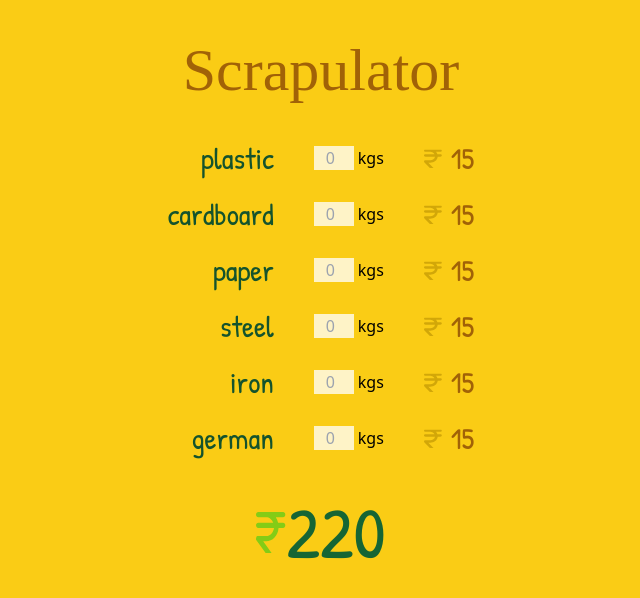
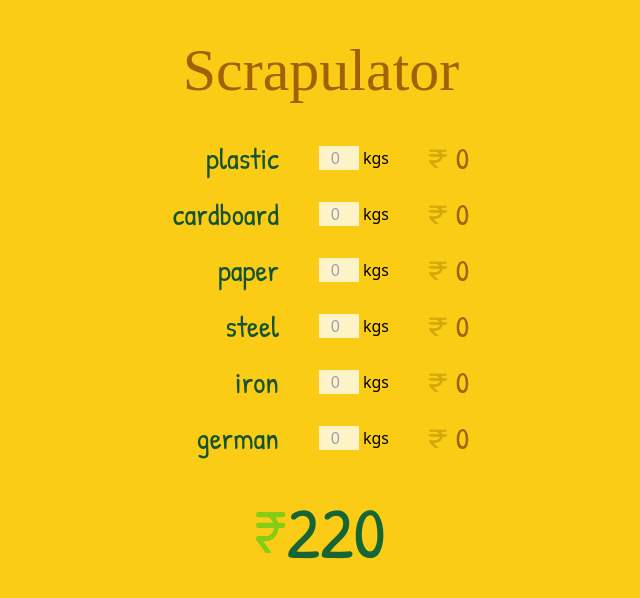
Before and after one commit to JuzerShakir/scrapulator, a React (Vite) app: page / in a window 1280 px wide. Shown: the top 598 px of the page, without its empty margins (319-959 px from the left). Built offline with nearby package versions, Linux system fonts and the light colour scheme; a web font is replaced by a local one.

Commit message:
convert `scrapItems` from 'list' to 'list of objects'

```diff
--- a/src/App.jsx
+++ b/src/App.jsx
@@ -5,7 +5,14 @@
 import smallRupeeIcon from "./assets/small_rupee.svg";
 import largeRupeeIcon from "./assets/large_rupee.svg";
 
-const scrapItems = ["plastic", "cardboard", "paper", "steel", "iron", "german"];
+const scrapItems = [
+	{ id: 1, name: "plastic", price_per_kg: 15, amount: 0 },
+	{ id: 2, name: "cardboard", price_per_kg: 8, amount: 0 },
+	{ id: 3, name: "paper", price_per_kg: 10, amount: 0 },
+	{ id: 4, name: "steel", price_per_kg: 40, amount: 0 },
+	{ id: 5, name: "iron", price_per_kg: 30, amount: 0 },
+	{ id: 6, name: "german", price_per_kg: 120, amount: 0 },
+];
 
 function App() {
 	return (
@@ -35,14 +42,14 @@ function ScrapItems() {
 				className="grow flex flex-col justify-center gap-5 px-6"
 			>
 				{scrapItems.map((item) => (
-					<Item name={item} key={item} />
+					<Item name={item.name} key={item.id} amount={item.amount} />
 				))}
 			</ul>
 		</main>
 	);
 }
 
-function Item({ name }) {
+function Item({ name, amount }) {
 	return (
 		<li className="flex justify-end gap-10">
 			{/* title */}
@@ -64,7 +71,7 @@ function Item({ name }) {
 			<span className="flex gap-x-1 items-center">
 				<img src={smallRupeeIcon} className="h-5" alt="rupee icon" />
 				<strong className="patrick-hand-regular text-3xl text-yellow-700">
-					15
+					{amount}
 				</strong>
 			</span>
 		</li>
```
